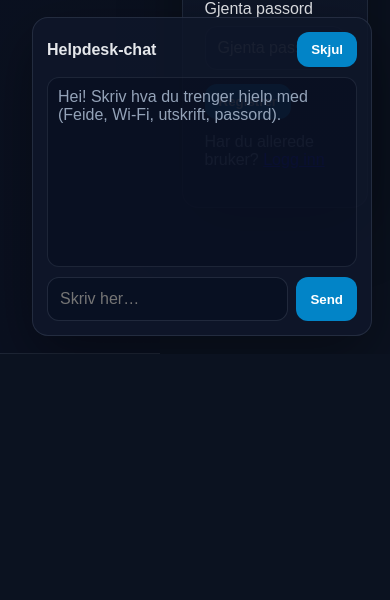
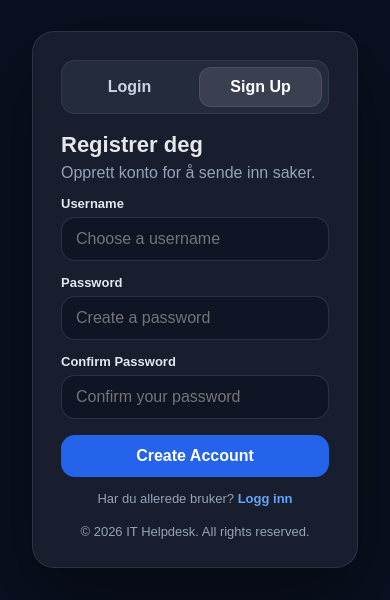
Before and after one commit to Fahad-G200/helpdesk-prosjekt-struktur, a Flask app: page /register in a window 390 px wide. Shown: the part 490-1090 px from the top of the page. Before the commit the page ends 844 px from the top, so only its background shows below. Run offline with Flask 3, Linux system fonts and the light colour scheme; data comes from the database, SQL or seed files in the repository; both versions use the stored data as it was after the commit.

Commit message:
Jeg har skilt innloggings- og registreringssidene tydelig fra resten av applikasjonen ved å bruke en egen auth_base.html, slik at dashboard og app-sider ikke lenger vises sammen med autentisering.
Hero-seksjonen på innloggingssiden er visuelt forbedret ved å gjøre bakgrunnsbildet mørkere, legge på blur og redusere kontrast og metning. Dette gir et roligere og mer profesjonelt uttrykk, samtidig som tekst og innhold blir lettere å lese.

Ingen funksjonalitet i selve innloggingen eller forms er endret – kun visuell presentasjon og struktur. Eksisterende layout, komponenter og stilvalg er ellers bevart uendret.

```diff
--- /dev/null
+++ b/backend/app/templates/auth_base.html
@@ -0,0 +1,317 @@
+<!doctype html>
+<html lang="no">
+  <head>
+    <meta charset="utf-8" />
+    <meta name="viewport" content="width=device-width, initial-scale=1" />
+    <title>{% block title %}Helpdesk – Innlogging{% endblock %}</title>
+
+    <style>
+      :root{
+        --bg:#0b1220;
+        --muted:#94a3b8;
+        --text:#e5e7eb;
+        --card:#0f172a;
+        --border:rgba(148,163,184,.18);
+
+        --primary:#2563eb;
+        --primaryHover:#1d4ed8;
+
+        --ring: rgba(37,99,235,.35);
+        --radius: 18px;
+      }
+
+      *{ box-sizing:border-box; }
+      html, body{ height:100%; }
+      body{
+        margin:0;
+        font-family: Arial, sans-serif;
+        background: #0a1020;
+        color: var(--text);
+      }
+
+      .wrap{
+        min-height:100vh;
+        display:flex;
+        flex-direction:column;
+      }
+
+      .grid{
+        flex:1;
+        display:grid;
+        grid-template-columns: 1fr 1fr;
+        min-height:100vh;
+      }
+
+      /* Left hero */
+      .hero{
+        position:relative;
+        background: #0b1220;
+        overflow:hidden;
+        display:flex;
+        align-items:center;
+        justify-content:center;
+      }
+
+      .hero::before{
+        content:"";
+        position:absolute;
+        inset:0;
+        background-image: url("{{ url_for('static', filename='images/helpdesk-hero.jpg') }}");
+        background-size: cover;
+        background-position: center;
+
+        /* ✅ ENDRING: mørkere + blur + mindre kontrast */
+        opacity: .42;
+        filter: blur(10px) brightness(.55) contrast(.78) saturate(.85);
+        transform: scale(1.06);
+      }
+
+      .hero::after{
+        content:"";
+        position:absolute;
+        inset:0;
+        background: linear-gradient(135deg, rgba(30,58,138,.75), rgba(15,23,42,.65), rgba(2,6,23,.85));
+      }
+
+      .hero-inner{
+        position:relative;
+        z-index:1;
+        max-width:560px;
+        padding:48px;
+        text-align:left;
+      }
+
+      .brand{
+        display:flex;
+        align-items:center;
+        gap:12px;
+        margin-bottom:18px;
+      }
+      .brand-badge{
+        width:46px; height:46px;
+        display:flex; align-items:center; justify-content:center;
+        border-radius:14px;
+        background: rgba(37,99,235,.18);
+        border: 1px solid rgba(37,99,235,.28);
+        font-size:22px;
+      }
+      .brand-title{
+        font-weight:900;
+        letter-spacing:.2px;
+        font-size:22px;
+        margin:0;
+      }
+      .hero h1{
+        margin: 10px 0 10px;
+        font-size:42px;
+        line-height:1.1;
+        font-weight:900;
+      }
+      .hero h1 span{ color:#60a5fa; }
+      .hero p{
+        margin: 0 0 22px;
+        color: #cbd5e1;
+        font-size:18px;
+        line-height:1.55;
+      }
+
+      .pills{
+        display:flex;
+        gap:10px;
+        flex-wrap:wrap;
+        margin-top:14px;
+      }
+      .pill{
+        display:inline-flex;
+        align-items:center;
+        gap:8px;
+        padding:10px 12px;
+        border-radius:999px;
+        background: rgba(148,163,184,.10);
+        border: 1px solid rgba(148,163,184,.16);
+        color:#e2e8f0;
+        font-weight:800;
+        font-size:13px;
+        backdrop-filter: blur(6px);
+      }
+
+      /* Right auth */
+      .auth{
+        display:flex;
+        align-items:center;
+        justify-content:center;
+        padding:32px;
+        background: #0a1020;
+      }
+
+      .card{
+        width:100%;
+        max-width:520px;
+        background: rgba(255,255,255,.06);
+        border: 1px solid rgba(148,163,184,.16);
+        border-radius: 22px;
+        box-shadow: 0 30px 80px rgba(0,0,0,.45);
+        padding: 28px;
+      }
+
+      .tabs{
+        display:flex;
+        gap:8px;
+        padding:6px;
+        border-radius:14px;
+        background: rgba(148,163,184,.10);
+        border: 1px solid rgba(148,163,184,.12);
+        margin-bottom:18px;
+      }
+      .tab{
+        flex:1;
+        text-align:center;
+        padding:10px 12px;
+        border-radius:12px;
+        font-weight:900;
+        text-decoration:none;
+        color: #cbd5e1;
+        border: 1px solid transparent;
+      }
+      .tab.active{
+        background: rgba(255,255,255,.10);
+        border-color: rgba(148,163,184,.18);
+        color:#fff;
+      }
+
+      label{
+        display:block;
+        font-weight:800;
+        font-size:13px;
+        color:#e2e8f0;
+        margin: 14px 0 6px;
+      }
+
+      input{
+        width:100%;
+        padding:12px 14px;
+        border-radius:14px;
+        border: 1px solid rgba(148,163,184,.20);
+        background: rgba(2,6,23,.35);
+        color: var(--text);
+        font-size:16px;
+        outline:none;
+      }
+      input:focus{
+        border-color: rgba(96,165,250,.55);
+        box-shadow: 0 0 0 4px rgba(37,99,235,.22);
+      }
+
+      .row{
+        display:flex;
+        align-items:center;
+        justify-content:space-between;
+        gap:12px;
+        margin-top:12px;
+      }
+      .row a{
+        color:#60a5fa;
+        font-weight:800;
+        text-decoration:none;
+        font-size:13px;
+      }
+      .row a:hover{ text-decoration:underline; }
+
+      .btn{
+        width:100%;
+        margin-top:16px;
+        background: var(--primary);
+        color:#fff;
+        border:0;
+        border-radius:14px;
+        padding:12px 14px;
+        font-weight:900;
+        cursor:pointer;
+        font-size:16px;
+      }
+      .btn:hover{ background: var(--primaryHover); }
+
+      .error{
+        background: rgba(239,68,68,.12);
+        border: 1px solid rgba(239,68,68,.28);
+        color:#fecaca;
+        padding:12px 14px;
+        border-radius:14px;
+        font-weight:900;
+        margin: 12px 0 0;
+      }
+
+      .flash{
+        background: rgba(16,185,129,.10);
+        border: 1px solid rgba(16,185,129,.25);
+        color:#bbf7d0;
+        padding:12px 14px;
+        border-radius:14px;
+        font-weight:900;
+        margin: 12px 0 0;
+      }
+
+      .footer{
+        margin-top:18px;
+        text-align:center;
+        color: var(--muted);
+        font-size:13px;
+      }
+
+      @media (max-width: 980px){
+        .grid{ grid-template-columns: 1fr; }
+        .hero{ min-height: 360px; }
+        .hero-inner{ text-align:center; }
+        .brand{ justify-content:center; }
+        .pills{ justify-content:center; }
+      }
+    </style>
+  </head>
+
+  <body>
+    <div class="wrap">
+      <div class="grid">
+        <section class="hero">
+          <div class="hero-inner">
+            <div class="brand">
+              <div class="brand-badge">🛠️</div>
+              <div>
+                <p class="brand-title">IT Helpdesk</p>
+                <div style="color:var(--muted); font-size:13px; margin-top:2px;">Supportportal</div>
+              </div>
+            </div>
+
+            <h1>Your Gateway to <span>Seamless Support</span></h1>
+            <p>
+              Send inn saker, følg status og få hjelp raskt – alt på ett sted.
+            </p>
+
+            <div class="pills">
+              <div class="pill">🕒 24/7 Support</div>
+              <div class="pill">🛡️ Secure Access</div>
+              <div class="pill">👥 Expert Team</div>
+            </div>
+          </div>
+        </section>
+
+        <section class="auth">
+          <div class="card">
+            {% block auth_tabs %}{% endblock %}
+
+            {% with messages = get_flashed_messages() %}
+              {% if messages %}
+                {% for m in messages %}
+                  <div class="flash">{{ m }}</div>
+                {% endfor %}
+              {% endif %}
+            {% endwith %}
+
+            {% block content %}{% endblock %}
+
+            <div class="footer">© 2026 IT Helpdesk. All rights reserved.</div>
+          </div>
+        </section>
+      </div>
+    </div>
+  </body>
+</html>
--- a/backend/app/templates/register.html
+++ b/backend/app/templates/register.html
@@ -1,31 +1,35 @@
-{% extends "base.html" %}
+{% extends "auth_base.html" %}
+{% block title %}Helpdesk – Registrer{% endblock %}
+
+{% block auth_tabs %}
+<div class="tabs">
+  <a class="tab" href="{{ url_for('main.login') }}">Login</a>
+  <a class="tab active" href="{{ url_for('main.register') }}">Sign Up</a>
+</div>
+{% endblock %}
+
 {% block content %}
-
-<div class="card">
-  <h1>Registrer bruker</h1>
-  <p class="muted">Opprett konto for å kunne sende inn og følge opp supportsaker.</p>
+  <h2 style="margin:0 0 6px; font-size:22px; font-weight:900;">Registrer deg</h2>
+  <p style="margin:0 0 14px; color:#94a3b8;">Opprett konto for å sende inn saker.</p>
 
   {% if error %}
-    <p class="error">{{ error }}</p>
+    <div class="error">{{ error }}</div>
   {% endif %}
 
   <form method="post">
-    <label>Brukernavn</label>
-    <input type="text" name="username" placeholder="minbruker" required>
+    <label for="username">Username</label>
+    <input id="username" type="text" name="username" placeholder="Choose a username" required />
 
-    <label>Passord</label>
-    <input type="password" name="password" placeholder="Minst 8 tegn" required>
+    <label for="password">Password</label>
+    <input id="password" type="password" name="password" placeholder="Create a password" required />
 
-    <label>Gjenta passord</label>
-    <input type="password" name="password2" placeholder="Gjenta passord" required>
+    <label for="password2">Confirm Password</label>
+    <input id="password2" type="password" name="password2" placeholder="Confirm your password" required />
 
-    <button type="submit">Registrer</button>
+    <button class="btn" type="submit">Create Account</button>
   </form>
 
-  <p class="muted" style="margin-top:14px;">
-    Har du allerede bruker?
-    <a href="{{ url_for('main.login') }}">Logg inn</a>
-  </p>
-</div>
-
+  <div style="margin-top:14px; text-align:center; color:#94a3b8; font-size:13px;">
+    Har du allerede bruker? <a href="{{ url_for('main.login') }}" style="color:#60a5fa; font-weight:900; text-decoration:none;">Logg inn</a>
+  </div>
 {% endblock %}
```
Also changed, not shown: backend/app/templates/login.html (+30 -17 lines), backend/app/helpdesk.db.
